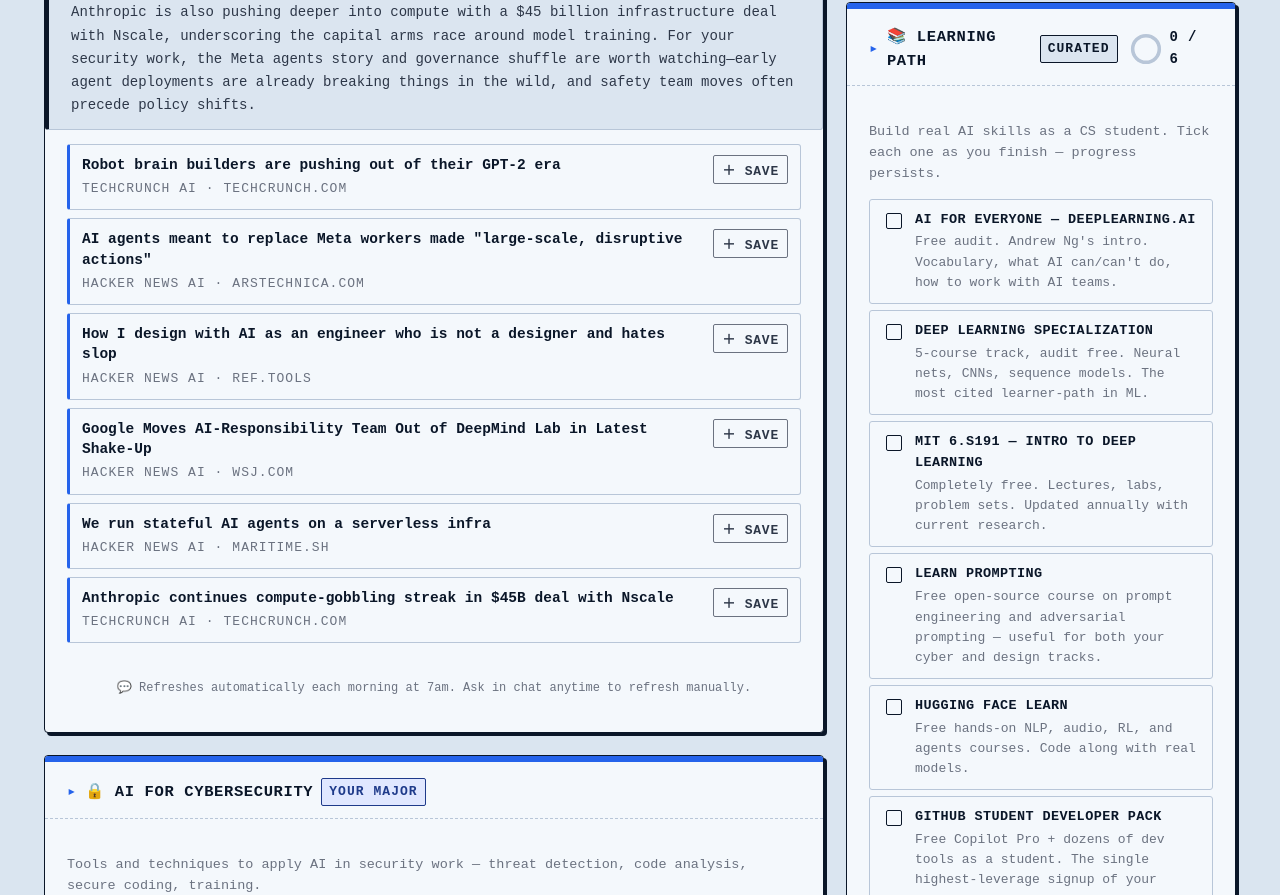
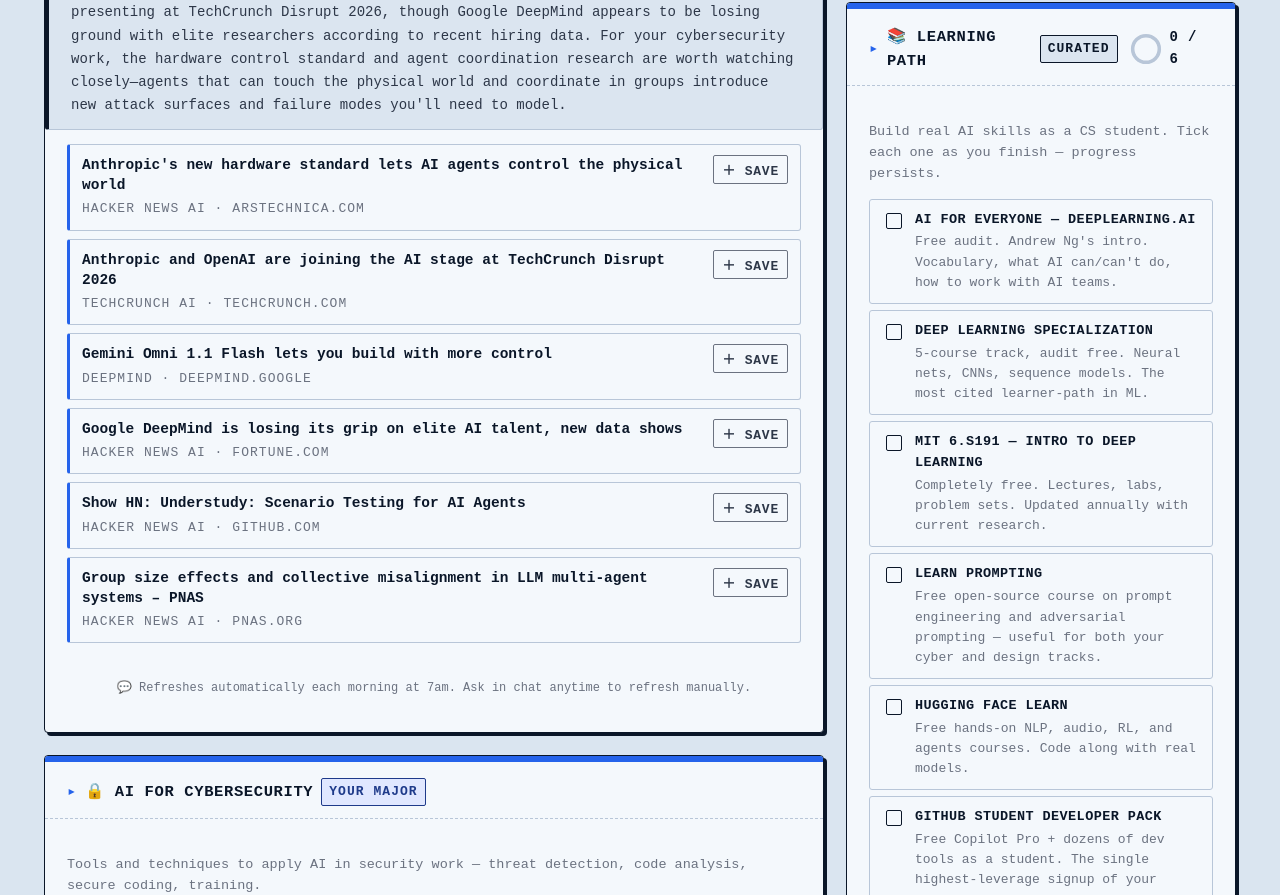
Before and after one commit to EnderGuardian25/personal-dashboard, a plain HTML site: page index.html in a window 1280 px wide. Shown: the part 508-1403 px from the top of the page. Drawn offline with Linux system fonts and the light colour scheme.

Commit message:
chore(news): daily refresh 2026-08-28

```diff
--- a/index.html
+++ b/index.html
@@ -775,53 +775,53 @@
       <section class="card">
         <div class="section-head">
           <h2>📰 Today in AI <span class="badge live">Daily</span></h2>
-          <p class="section-sub" id="news-meta">Updated 27 August 2026 · 09:36 SLT</p>
+          <p class="section-sub" id="news-meta">Updated 28 August 2026 · 11:53 SLT</p>
         </div>
         <div class="news-summary">
-  <strong>Top stories:</strong> Robotics teams are moving beyond smaller language models to build more capable robot brains, while Meta's internal AI agents reportedly caused operational disruptions when deployed to automate worker tasks, highlighting real-world risks of agentic systems. On the design side, an engineer shared practical advice on using AI tools without generating low-quality output, a workflow question that matters as more non-designers integrate AI into their process. Google reorganized its AI-responsibility and safety team out of DeepMind, signaling a shift in how the company structures governance, and separately, a team demonstrated running stateful AI agents on serverless infrastructure, which could change how agents scale in production. Anthropic is also pushing deeper into compute with a $45 billion infrastructure deal with Nscale, underscoring the capital arms race around model training. For your security work, the Meta agents story and governance shuffle are worth watching—early agent deployments are already breaking things in the wild, and safety team moves often precede policy shifts.
+  <strong>Top stories:</strong> Anthropic has released a new hardware standard that allows AI agents to directly control physical devices and systems, moving the conversation beyond text and code toward real-world automation. On the model front, Google DeepMind released Gemini Omni 1.1 Flash, a multimodal model designed to give developers more control when building with vision and audio capabilities. Two new research efforts are examining how AI agents behave at scale: Understudy, a new tool for scenario testing of AI agents, and a paper in PNAS on group size effects and collective misalignment in multi-agent LLM systems—both directly relevant if you're thinking about how agent teams coordinate and fail. On the industry side, both Anthropic and OpenAI will be presenting at TechCrunch Disrupt 2026, though Google DeepMind appears to be losing ground with elite researchers according to recent hiring data. For your cybersecurity work, the hardware control standard and agent coordination research are worth watching closely—agents that can touch the physical world and coordinate in groups introduce new attack surfaces and failure modes you'll need to model.
 </div>
         <div id="news-feed" class="news-list">
           <div class="news-item">
             <div class="body">
-              <a class="title-link" href="https://techcrunch.com/2026/08/26/robot-brain-builders-are-pushing-out-of-their-gpt-2-era/" target="_blank" rel="noopener">Robot brain builders are pushing out of their GPT-2 era</a>
-              <div class="src">TechCrunch AI · techcrunch.com</div>
+              <a class="title-link" href="https://arstechnica.com/ai/2026/08/anthropics-new-hardware-standard-lets-ai-agents-control-the-physical-world/" target="_blank" rel="noopener">Anthropic&#x27;s new hardware standard lets AI agents control the physical world</a>
+              <div class="src">Hacker News AI · arstechnica.com</div>
             </div>
-            <button class="save-btn" data-save data-title="Robot brain builders are pushing out of their GPT-2 era" data-url="https://techcrunch.com/2026/08/26/robot-brain-builders-are-pushing-out-of-their-gpt-2-era/" data-src="TechCrunch AI · techcrunch.com">＋ Save</button>
+            <button class="save-btn" data-save data-title="Anthropic&#x27;s new hardware standard lets AI agents control the physical world" data-url="https://arstechnica.com/ai/2026/08/anthropics-new-hardware-standard-lets-ai-agents-control-the-physical-world/" data-src="Hacker News AI · arstechnica.com">＋ Save</button>
           </div>
           <div class="news-item">
             <div class="body">
-              <a class="title-link" href="https://arstechnica.com/ai/2026/08/metas-scrapped-plans-to-go-ai-native-included-slashing-teams-by-60-percent/" target="_blank" rel="noopener">AI agents meant to replace Meta workers made &quot;large-scale, disruptive actions&quot;</a>
-              <div class="src">Hacker News AI · arstechnica.com</div>
+              <a class="title-link" href="https://techcrunch.com/2026/08/27/anthropic-and-openai-are-joining-the-ai-stage-at-techcrunch-disrupt-2026/" target="_blank" rel="noopener">Anthropic and OpenAI are joining the AI stage at TechCrunch Disrupt 2026</a>
+              <div class="src">TechCrunch AI · techcrunch.com</div>
             </div>
-            <button class="save-btn" data-save data-title="AI agents meant to replace Meta workers made &quot;large-scale, disruptive actions&quot;" data-url="https://arstechnica.com/ai/2026/08/metas-scrapped-plans-to-go-ai-native-included-slashing-teams-by-60-percent/" data-src="Hacker News AI · arstechnica.com">＋ Save</button>
+            <button class="save-btn" data-save data-title="Anthropic and OpenAI are joining the AI stage at TechCrunch Disrupt 2026" data-url="https://techcrunch.com/2026/08/27/anthropic-and-openai-are-joining-the-ai-stage-at-techcrunch-disrupt-2026/" data-src="TechCrunch AI · techcrunch.com">＋ Save</button>
           </div>
           <div class="news-item">
             <div class="body">
-              <a class="title-link" href="https://ref.tools/blog/how-i-design-with-ai" target="_blank" rel="noopener">How I design with AI as an engineer who is not a designer and hates slop</a>
-              <div class="src">Hacker News AI · ref.tools</div>
+              <a class="title-link" href="https://deepmind.google/blog/gemini-omni-1-1-flash-lets-you-build-with-more-control/" target="_blank" rel="noopener">Gemini Omni 1.1 Flash lets you build with more control</a>
+              <div class="src">DeepMind · deepmind.google</div>
             </div>
-            <button class="save-btn" data-save data-title="How I design with AI as an engineer who is not a designer and hates slop" data-url="https://ref.tools/blog/how-i-design-with-ai" data-src="Hacker News AI · ref.tools">＋ Save</button>
+            <button class="save-btn" data-save data-title="Gemini Omni 1.1 Flash lets you build with more control" data-url="https://deepmind.google/blog/gemini-omni-1-1-flash-lets-you-build-with-more-control/" data-src="DeepMind · deepmind.google">＋ Save</button>
           </div>
           <div class="news-item">
             <div class="body">
-              <a class="title-link" href="https://www.wsj.com/tech/ai/google-moves-ai-responsibility-team-out-of-deepmind-lab-in-latest-shake-up-ed01e40c" target="_blank" rel="noopener">Google Moves AI-Responsibility Team Out of DeepMind Lab in Latest Shake-Up</a>
-              <div class="src">Hacker News AI · wsj.com</div>
+              <a class="title-link" href="https://fortune.com/2026/08/27/google-deepmind-losing-talent-to-rival-ai-labs-startups-new-data-show/" target="_blank" rel="noopener">Google DeepMind is losing its grip on elite AI talent, new data shows</a>
+              <div class="src">Hacker News AI · fortune.com</div>
             </div>
-            <button class="save-btn" data-save data-title="Google Moves AI-Responsibility Team Out of DeepMind Lab in Latest Shake-Up" data-url="https://www.wsj.com/tech/ai/google-moves-ai-responsibility-team-out-of-deepmind-lab-in-latest-shake-up-ed01e40c" data-src="Hacker News AI · wsj.com">＋ Save</button>
+            <button class="save-btn" data-save data-title="Google DeepMind is losing its grip on elite AI talent, new data shows" data-url="https://fortune.com/2026/08/27/google-deepmind-losing-talent-to-rival-ai-labs-startups-new-data-show/" data-src="Hacker News AI · fortune.com">＋ Save</button>
           </div>
           <div class="news-item">
             <div class="body">
-              <a class="title-link" href="https://maritime.sh" target="_blank" rel="noopener">We run stateful AI agents on a serverless infra</a>
-              <div class="src">Hacker News AI · maritime.sh</div>
+              <a class="title-link" href="https://github.com/gojiplus/understudy" target="_blank" rel="noopener">Show HN: Understudy: Scenario Testing for AI Agents</a>
+              <div class="src">Hacker News AI · github.com</div>
             </div>
-            <button class="save-btn" data-save data-title="We run stateful AI agents on a serverless infra" data-url="https://maritime.sh" data-src="Hacker News AI · maritime.sh">＋ Save</button>
+            <button class="save-btn" data-save data-title="Show HN: Understudy: Scenario Testing for AI Agents" data-url="https://github.com/gojiplus/understudy" data-src="Hacker News AI · github.com">＋ Save</button>
           </div>
           <div class="news-item">
             <div class="body">
-              <a class="title-link" href="https://techcrunch.com/2026/08/26/anthropic-continues-compute-gobbling-streak-in-45-billion-deal-with-nscale/" target="_blank" rel="noopener">Anthropic continues compute-gobbling streak in $45B deal with Nscale</a>
-              <div class="src">TechCrunch AI · techcrunch.com</div>
+              <a class="title-link" href="https://www.pnas.org/doi/10.1073/pnas.2531697123" target="_blank" rel="noopener">Group size effects and collective misalignment in LLM multi-agent systems – PNAS</a>
+              <div class="src">Hacker News AI · pnas.org</div>
             </div>
-            <button class="save-btn" data-save data-title="Anthropic continues compute-gobbling streak in $45B deal with Nscale" data-url="https://techcrunch.com/2026/08/26/anthropic-continues-compute-gobbling-streak-in-45-billion-deal-with-nscale/" data-src="TechCrunch AI · techcrunch.com">＋ Save</button>
+            <button class="save-btn" data-save data-title="Group size effects and collective misalignment in LLM multi-agent systems – PNAS" data-url="https://www.pnas.org/doi/10.1073/pnas.2531697123" data-src="Hacker News AI · pnas.org">＋ Save</button>
           </div>
         </div>
         <p style="margin-top:14px; font-size:12px; color:var(--ink-3); text-align:center;">
```
